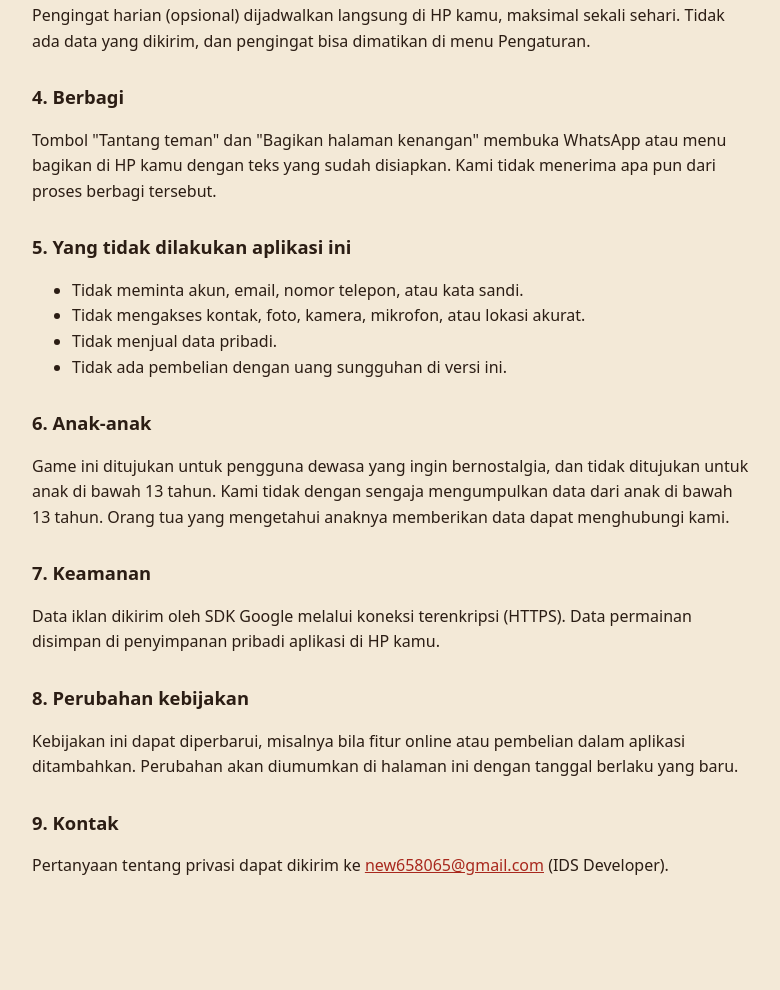
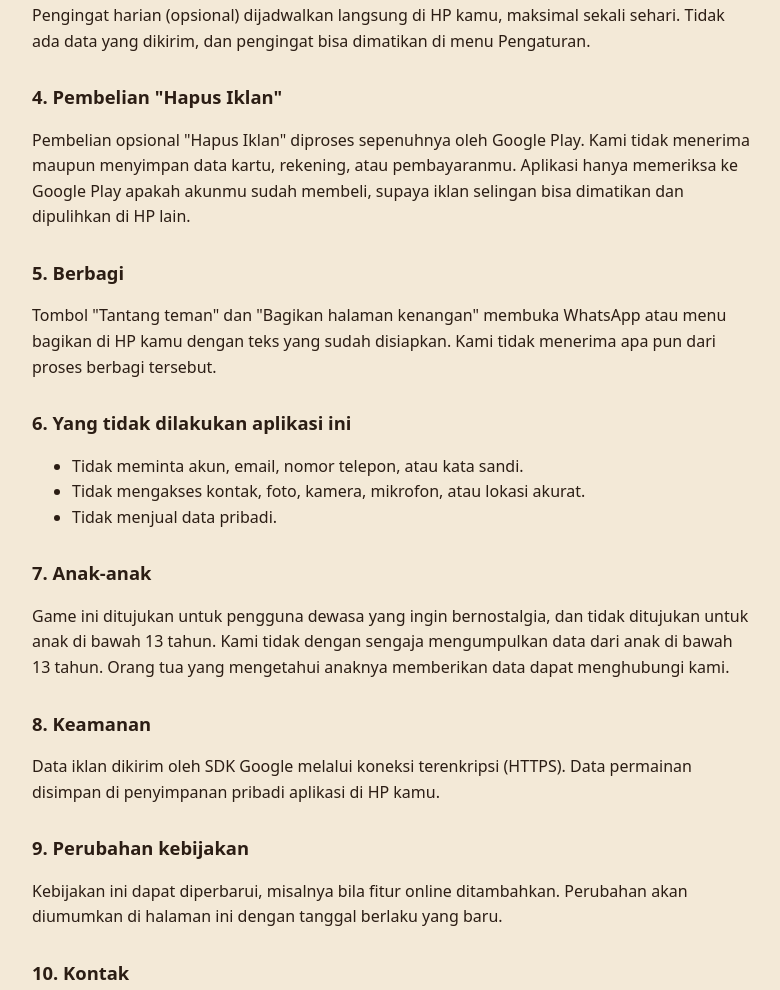
Before and after one commit to xidsdeveloper/xidsdeveloper.github.io, a plain HTML site: page bekel/kebijakan-privasi/index.html in a window 1280 px wide. Shown: the part 919-1909 px from the top of the page, without its empty margins (248-1028 px from the left). Before the commit the page ends 1862 px from the top, so only its background shows below. Drawn offline with Linux system fonts and the light colour scheme.

Commit message:
Add files via upload

```diff
--- a/bekel/kebijakan-privasi/index.html
+++ b/bekel/kebijakan-privasi/index.html
@@ -37,27 +37,29 @@
   <h2>3. Notifikasi</h2>
   <p>Pengingat harian (opsional) dijadwalkan langsung di HP kamu, maksimal sekali sehari. Tidak ada data yang dikirim, dan pengingat bisa dimatikan di menu Pengaturan.</p>
 
-  <h2>4. Berbagi</h2>
+  <h2>4. Pembelian "Hapus Iklan"</h2>
+  <p>Pembelian opsional "Hapus Iklan" diproses sepenuhnya oleh Google Play. Kami tidak menerima maupun menyimpan data kartu, rekening, atau pembayaranmu. Aplikasi hanya memeriksa ke Google Play apakah akunmu sudah membeli, supaya iklan selingan bisa dimatikan dan dipulihkan di HP lain.</p>
+
+  <h2>5. Berbagi</h2>
   <p>Tombol "Tantang teman" dan "Bagikan halaman kenangan" membuka WhatsApp atau menu bagikan di HP kamu dengan teks yang sudah disiapkan. Kami tidak menerima apa pun dari proses berbagi tersebut.</p>
 
-  <h2>5. Yang tidak dilakukan aplikasi ini</h2>
+  <h2>6. Yang tidak dilakukan aplikasi ini</h2>
   <ul>
     <li>Tidak meminta akun, email, nomor telepon, atau kata sandi.</li>
     <li>Tidak mengakses kontak, foto, kamera, mikrofon, atau lokasi akurat.</li>
     <li>Tidak menjual data pribadi.</li>
-    <li>Tidak ada pembelian dengan uang sungguhan di versi ini.</li>
   </ul>
 
-  <h2>6. Anak-anak</h2>
+  <h2>7. Anak-anak</h2>
   <p>Game ini ditujukan untuk pengguna dewasa yang ingin bernostalgia, dan tidak ditujukan untuk anak di bawah 13 tahun. Kami tidak dengan sengaja mengumpulkan data dari anak di bawah 13 tahun. Orang tua yang mengetahui anaknya memberikan data dapat menghubungi kami.</p>
 
-  <h2>7. Keamanan</h2>
+  <h2>8. Keamanan</h2>
   <p>Data iklan dikirim oleh SDK Google melalui koneksi terenkripsi (HTTPS). Data permainan disimpan di penyimpanan pribadi aplikasi di HP kamu.</p>
 
-  <h2>8. Perubahan kebijakan</h2>
-  <p>Kebijakan ini dapat diperbarui, misalnya bila fitur online atau pembelian dalam aplikasi ditambahkan. Perubahan akan diumumkan di halaman ini dengan tanggal berlaku yang baru.</p>
+  <h2>9. Perubahan kebijakan</h2>
+  <p>Kebijakan ini dapat diperbarui, misalnya bila fitur online ditambahkan. Perubahan akan diumumkan di halaman ini dengan tanggal berlaku yang baru.</p>
 
-  <h2>9. Kontak</h2>
+  <h2>10. Kontak</h2>
   <p>Pertanyaan tentang privasi dapat dikirim ke <a href="mailto:new658065@gmail.com">new658065@gmail.com</a> (IDS Developer).</p>
 </main>
 </body>
```
Also changed, not shown: bekel/ikon.png (added).
